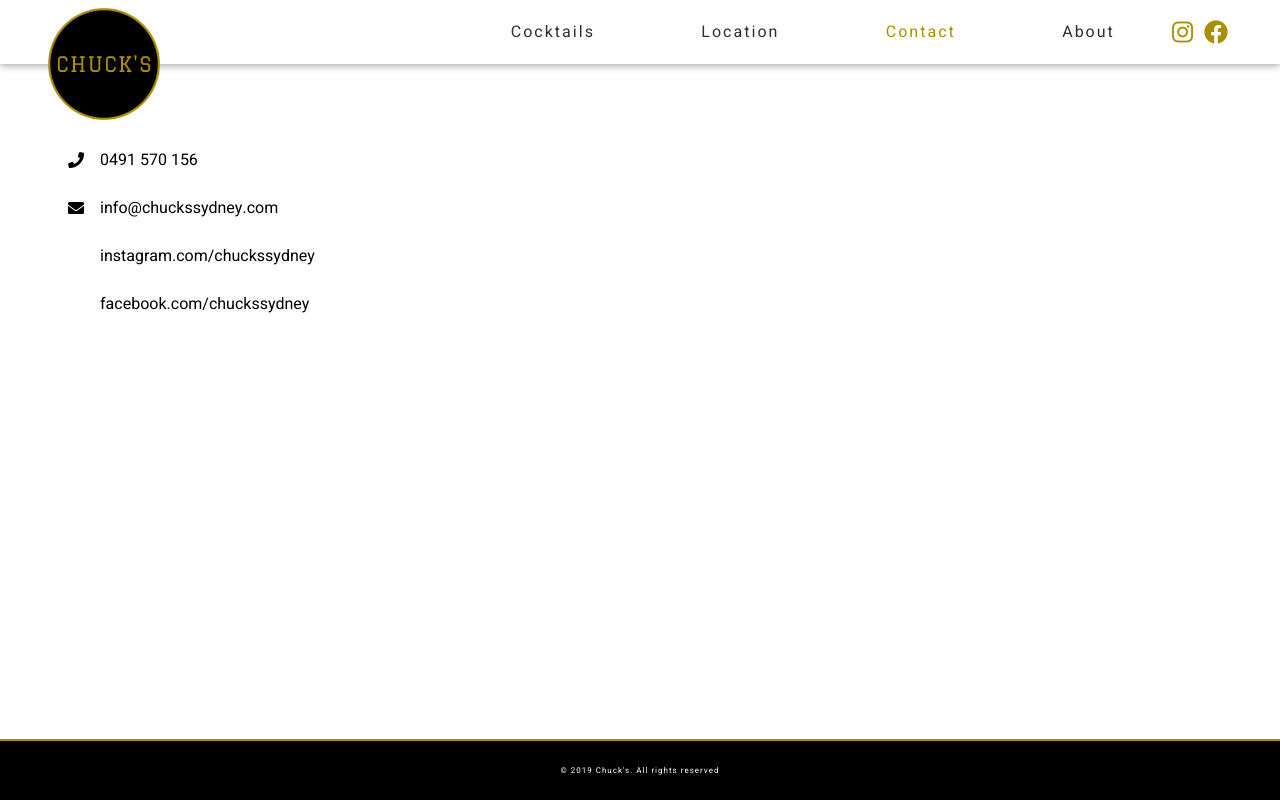
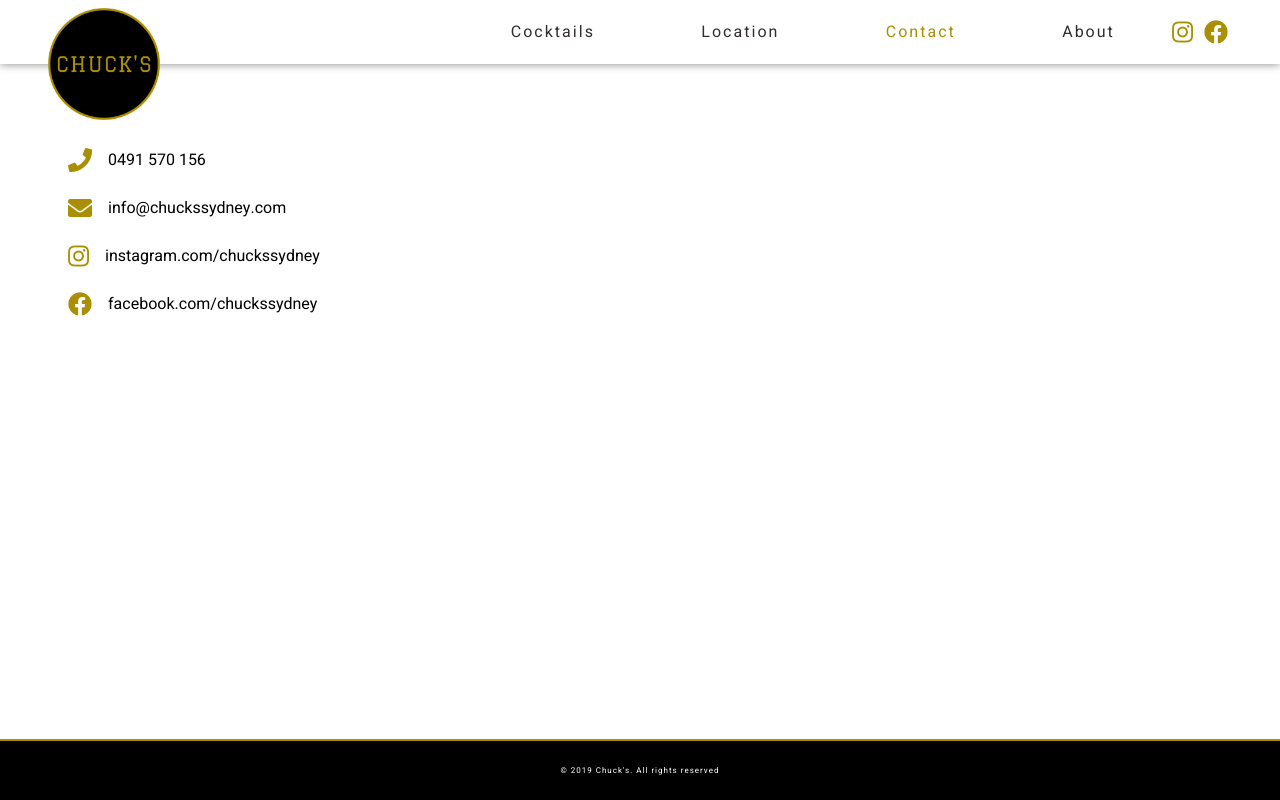
Before and after one commit to GiuseppeZeraschi/chucks, a Vue app: page /contact in a window 1280 px wide. Built offline with nearby package versions, Linux system fonts and the light colour scheme.

Commit message:
social icons and hover states

```diff
--- a/src/App.vue
+++ b/src/App.vue
@@ -18,8 +18,8 @@
         :router-links="routerLinks"
       ></mobile-nav>
     </transition>
-      <router-view v-if="!displayMobileNav" class="v-router-view"/>
-      <main-footer :social-links="socialLinks"></main-footer>
+    <router-view v-if="!displayMobileNav" class="v-router-view"/>
+    <main-footer :social-links="socialLinks"></main-footer>
   </div>
 </template>
 
@@ -65,11 +65,11 @@ export default {
       socialLinks: [
         {
           href: "https://www.instagram.com/chuckssydney/",
-          iconClass: "fa-instagram"
+          iconClass: "fab fa-instagram"
         },
         {
           href: "https://www.facebook.com/chuckssydney/",
-          iconClass: "fa-facebook"
+          iconClass: "fab fa-facebook"
         }
       ]
     };
--- a/src/components/SocialLinks.vue
+++ b/src/components/SocialLinks.vue
@@ -6,7 +6,7 @@
       v-for="(socialLink, index) in socialLinks"
       :key="index"
     >
-      <i :class="socialLink.iconClass" class="fab v-social-links__link"></i>
+      <i :class="socialLink.iconClass" class="v-social-links__link"></i>
     </a>
   </div>
 </template>
--- a/src/views/Contact.vue
+++ b/src/views/Contact.vue
@@ -2,16 +2,9 @@
   <div class="v-about v-section">
     <div class="u-margin-bottom-saturn"></div>
     <div class="v-contact__box">
-      <div
-        v-for="(contactDetail, index) in contactDetails"
-        :key="index"
-      >
-        <a
-          class="v-contact__link"
-          target="_blank"
-          :href="contactDetail.href"
-        >
-          <i :class="contactDetail.iconClass" class="fas"></i>
+      <div v-for="(contactDetail, index) in contactDetails" :key="index">
+        <a class="v-contact__link" target="_blank" :href="contactDetail.href">
+          <i :class="contactDetail.iconClass" class="v-contact__link-icon"></i>
           <div class="v-contact__link-detail">{{ contactDetail.info }}</div>
         </a>
       </div>
@@ -25,34 +18,33 @@ export default {
     return {
       contactDetails: [
         {
-          info: '0491 570 156',
-          iconClass: 'fa-phone',
-          href: "tel:0491570156",
+          info: "0491 570 156",
+          iconClass: "fas fa-phone",
+          href: "tel:0491570156"
         },
         {
-          info: 'info@chuckssydney.com',
-          iconClass: 'fa-envelope',
-          href: "mailto:info@chuckssydney.com",
+          info: "info@chuckssydney.com",
+          iconClass: "fas fa-envelope",
+          href: "mailto:info@chuckssydney.com"
         },
         {
-          info: 'instagram.com/chuckssydney',
-          iconClass: 'fa-instagram',
-          href: "https://www.instagram.com/chuckssydney/",
+          info: "instagram.com/chuckssydney",
+          iconClass: "fab fa-instagram",
+          href: "https://www.instagram.com/chuckssydney/"
         },
         {
-          info: 'facebook.com/chuckssydney',
-          iconClass: 'fa-facebook',
-          href: "https://www.facebook.com/chuckssydney/",
+          info: "facebook.com/chuckssydney",
+          iconClass: "fab fa-facebook",
+          href: "https://www.facebook.com/chuckssydney/"
         }
       ]
-    }
+    };
   }
-}
+};
 </script>
 
 <style lang="scss">
 .v-contact {
-
   &__link {
     align-items: center;
     color: $black;
@@ -60,6 +52,16 @@ export default {
     margin-bottom: $venus;
     padding: $mercury;
     text-decoration: none;
+    transition: $transition-opacity;
+
+    &:hover {
+      opacity: $opacity;
+    }
+
+    &-icon {
+      color: $gold;
+      font-size: $earth;
+    }
 
     &-detail {
       margin-left: $venus;
```
